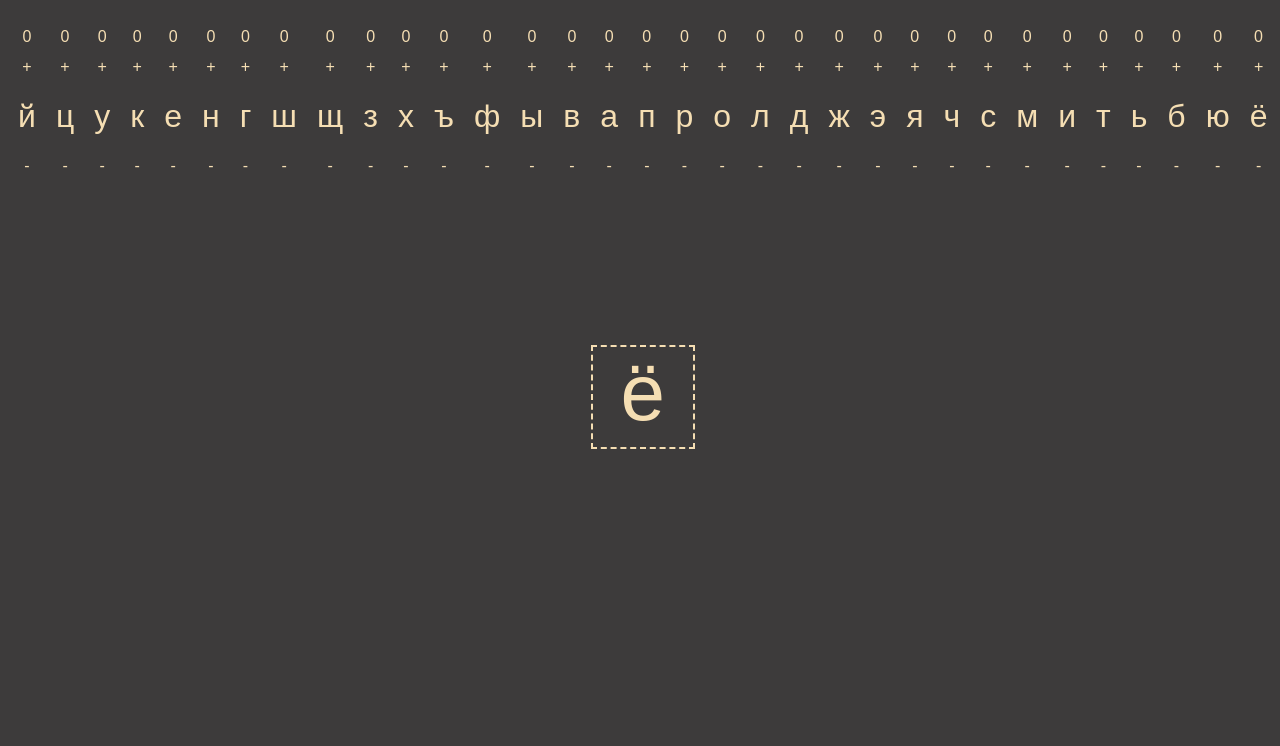
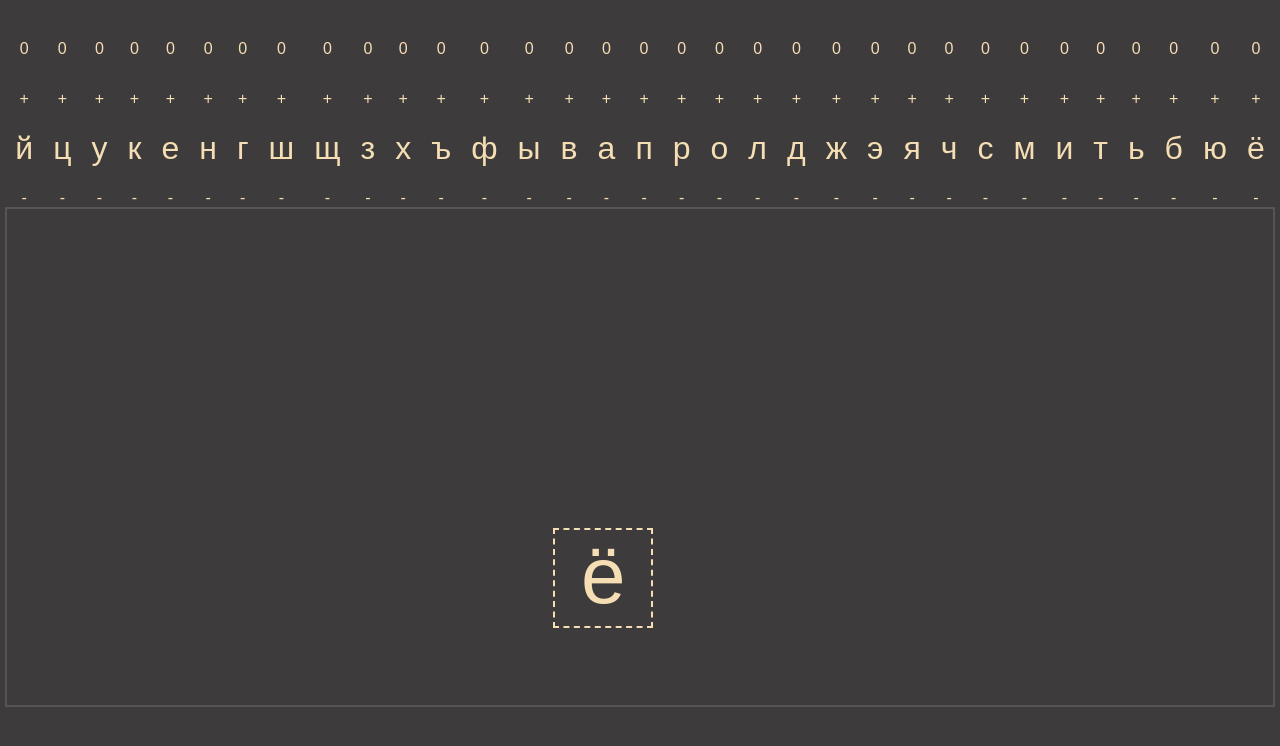
Before and after one commit to lezko/print-practice, a plain HTML site: page index.html in a window 1280 px wide. Drawn offline with Linux system fonts and the light colour scheme.

Commit message:
add spawning in square area

```diff
--- a/index.html
+++ b/index.html
@@ -7,26 +7,41 @@
     <meta http-equiv="X-UA-Compatible" content="ie=edge">
     <title>Print Practice</title>
     <style>
+        * {
+            box-sizing: border-box;
+        }
+        html,body {
+            height: 100%;
+            margin: 0;
+            padding: 0;
+        }
         body {
-            font-family: 'Arial';
+            font-family: 'Arial', serif;
             background: #3d3b3b;
             color: wheat;
         }
         .wrapper {
             text-align: center;
+            height: 100%;
         }
         main {
             text-align-last: center;
             display: inline-block;
-            margin-top: 30px;
+            padding-top: 70px;
+            height: 100%;
         }
         .key-container {
-            display: inline-block;
+            position: absolute;
             font-size: 5rem;
             border: 2px dashed wheat;
             width: 100px;
             height: 100px;
-            margin-top: 200px;
+        }
+        .key-wrapper {
+            position: relative;
+            height: 500px;
+            margin-top: 30px;
+            border: 2px solid #575454;
         }
         .key-chance-panel {
             display: flex;
@@ -64,7 +79,7 @@
             position: absolute;
             width: 100%;
             left: 0;
-            top: -60px;
+            top: -80px;
             font-size: 1rem;
         }
     </style>
@@ -73,7 +88,9 @@
     <div class="wrapper">
         <main>
             <div class="key-chance-panel"></div>
-            <div class="key-container"></div>
+            <div class="key-wrapper">
+                <div class="key-container"></div>
+            </div>
         </main>
     </div>
     <script src="script.js"></script>
--- a/script.js
+++ b/script.js
@@ -1,5 +1,6 @@
 const displayKey = document.querySelector('.key-container');
 const keyChancePanel = document.querySelector('.key-chance-panel');
+const keyWrapper = document.querySelector('.key-wrapper');
 
 const keys = [
     'й', 'ц', 'у', 'к', 'е', 'н', 'г', 'ш', 'щ',
@@ -25,7 +26,7 @@ const keyChanceItems = document.querySelectorAll('.key-chance-item');
 
 const keysWithChance = {};
 let chanceSegmentSize = 0;
-const CHANCE_RATIO = 2;
+const CHANCE_RATIO = 4;
 
 keys.forEach(key => {
     keysWithChance[key] = {};
@@ -81,9 +82,14 @@ const generateKey = () => {
 
     for (const key in keysWithChance) {
         const item = keysWithChance[key];
+        displayKey.textContent = '';
 
         if (index >= item.startPoint && index <= item.finishPoint) {
-            displayKey.textContent = key;
+            setTimeout(() => {
+                displayKey.textContent = key, 10;
+                displayKey.style.left = `${Math.floor(Math.random() * (keyWrapper.clientWidth - 200 + 1)) + 100}px`;
+                displayKey.style.top = `${Math.floor(Math.random() * (keyWrapper.clientHeight - 200 + 1)) + 100}px`;
+            });
         }
     }
 }
```
